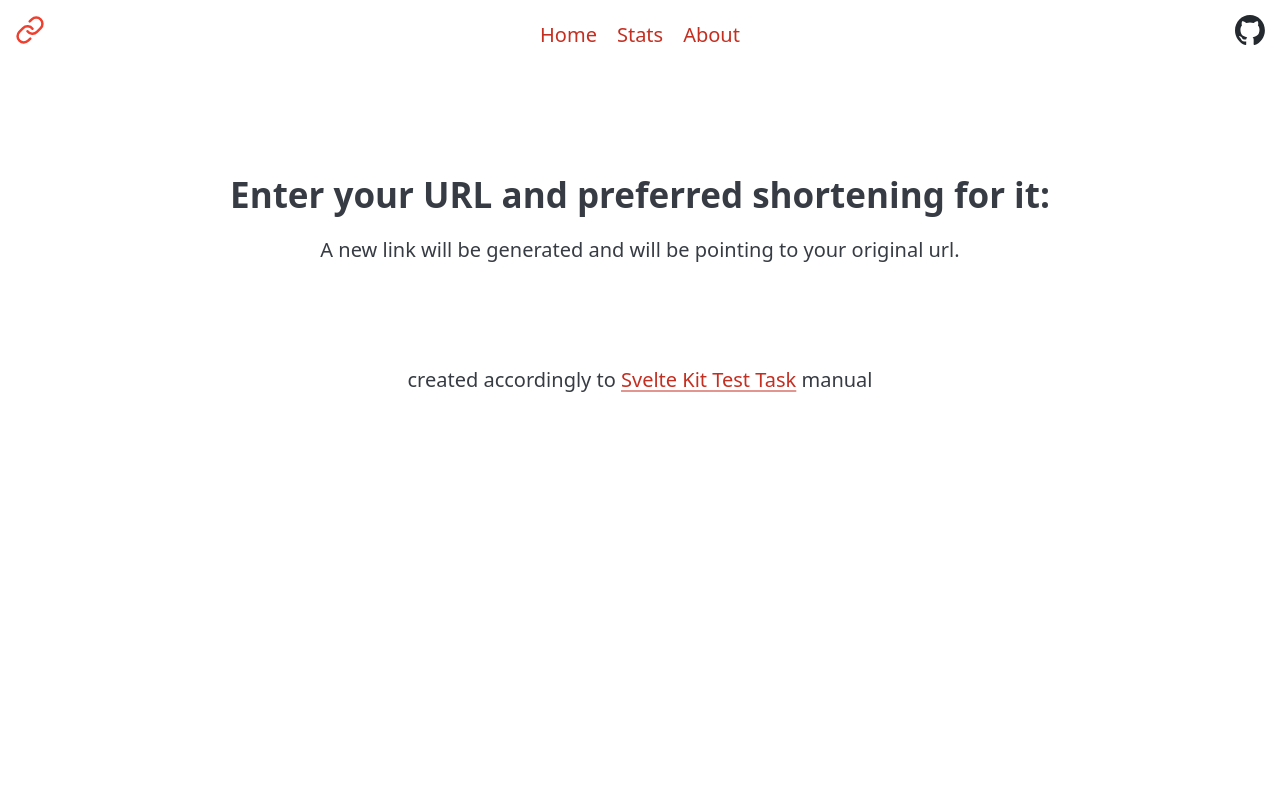
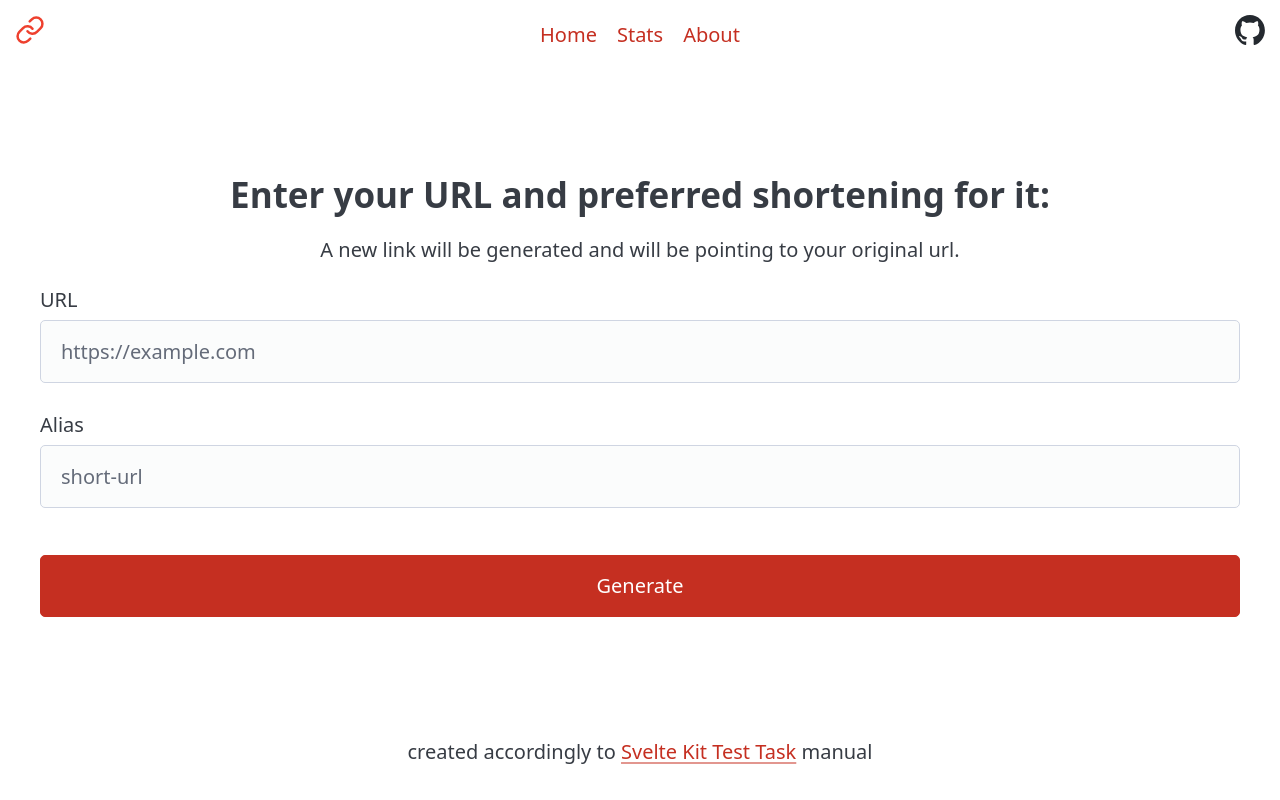
Before and after one commit to BohaLash/url-shortener, a SvelteKit app: page / in a window 1280 px wide. Built offline with nearby package versions, Linux system fonts and the light colour scheme.

Commit message:
form (on main page)

```diff
--- a/src/routes/Form.svelte
+++ b/src/routes/Form.svelte
@@ -1,5 +1,79 @@
 <script lang="ts">
+	let isLoading = true;
+	let generatedStatsUrl: string;
+
+	const generate = async () => {
+		isLoading = false;
+
+		const delay = (ms: any) => new Promise((res) => setTimeout(res, ms));
+		await delay(1000);
+		generatedStatsUrl = "stats";
+
+		isLoading = true;
+	};
+
+	const handleUrlProtocol = (e: FocusEvent) => {
+		const DEFAULT_PROTOCOL = "https";
+		const WHITE_LIST = ["", "http", "https"];
+		const PROTOCOL_REGEX = /^[a-zA-z0-9+-]+:.*/;
+
+		const element = e.target as HTMLInputElement;
+
+		if (element.validity.valid) return;
+		if (WHITE_LIST.includes(element.value)) return;
+		if (PROTOCOL_REGEX.test(element.value)) return;
+
+		element.value = DEFAULT_PROTOCOL + "://" + element.value;
+	};
 </script>
 
-<form>
+<form on:submit={generate}>
+	<fieldset>
+		<label>
+			URL
+			<input
+				type="url"
+				name="url"
+				required
+				placeholder="https://example.com"
+				aria-label="Target URL you to shorten"
+				on:blur={handleUrlProtocol}
+			/>
+		</label>
+
+		<label>
+			Alias
+			<input
+				name="alias"
+				required
+				placeholder="short-url"
+				aria-label="A shortening alias for the URL"
+			/>
+		</label>
+	</fieldset>
+
+	{#if generatedStatsUrl}
+		<div>
+			<a href={generatedStatsUrl}>
+				Open stats of your newly generated link
+			</a>
+		</div>
+	{:else}
+		<button
+			type="submit"
+			aria-busy={!isLoading}
+			aria-label={isLoading ? "Generate a link" : "Please wait..."}
+			disabled={!isLoading}
+		>
+			{#if isLoading}
+				Generate
+			{/if}
+		</button>
+	{/if}
 </form>
+
+<style class="scss">
+	form {
+		text-align: start;
+	}
+</style>
```
